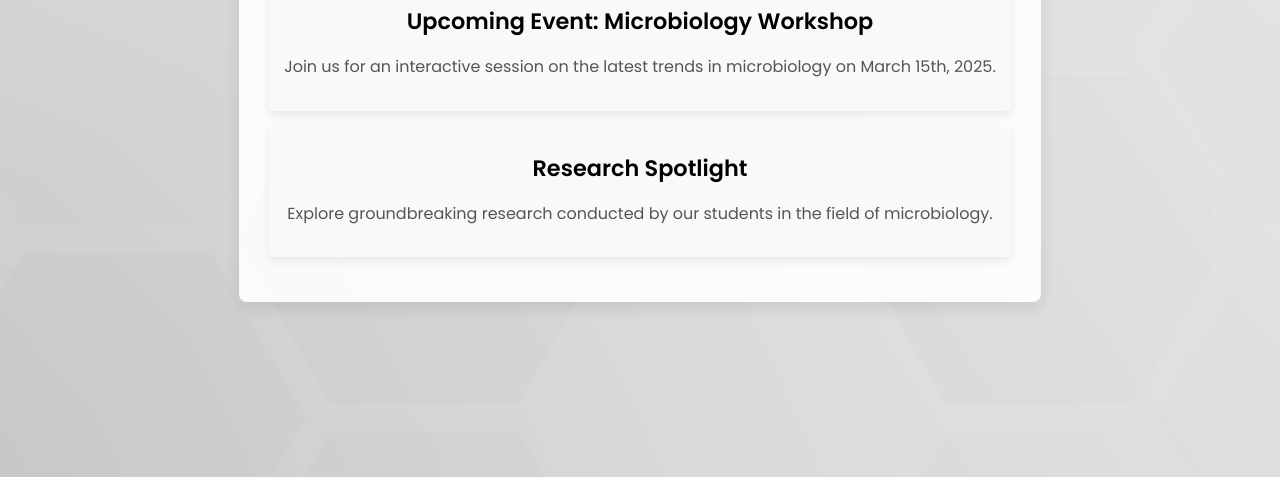
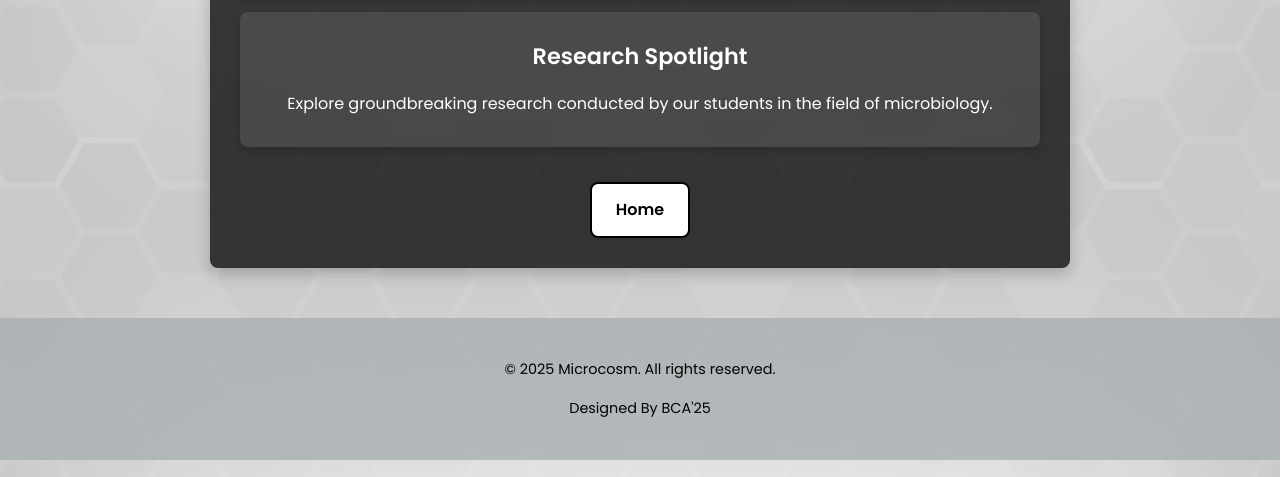
Before and after one commit to voashham/Major-Project, a plain HTML site: page news.html in a window 1280 px wide. Shown: the part 323-800 px from the top of the page. Drawn offline with Linux system fonts and the light colour scheme.

Commit message:
Update news.html

```diff
--- a/news.html
+++ b/news.html
@@ -10,49 +10,94 @@
             font-family: 'Poppins', sans-serif;
             margin: 0;
             padding: 0;
-            display: flex;
-            justify-content: center;
-            align-items: center;
-            min-height: 100vh;
+            line-height: 1.7;
+            color: white;
             background-image: url("background.jpg");
-            color: #333;
+            background-size: cover;
+            background-position: center;
+            background-attachment: fixed;
+            background-repeat: no-repeat;
+            -webkit-font-smoothing: antialiased;
+            -moz-osx-font-smoothing: grayscale;
+            overflow-x: hidden;
             text-align: center;
         }
 
         .news-container {
             max-width: 800px;
-            background: rgba(255, 255, 255, 0.9);
+            background: rgba(0, 0, 0, 0.75);
             padding: 30px;
             border-radius: 8px;
-            box-shadow: 0 6px 15px rgba(0, 0, 0, 0.09);
+            box-shadow: 0 6px 15px rgba(0, 0, 0, 0.2);
+            margin: 50px auto;
         }
 
         h2 {
             font-size: 2.2em;
             font-weight: 600;
-            color: black;
+            color: white;
             margin-bottom: 15px;
         }
 
         .news-item {
-            background: #f9f9f9;
+            background: rgba(255, 255, 255, 0.1);
             padding: 15px;
-            border-radius: 5px;
+            border-radius: 8px;
             margin-bottom: 15px;
-            box-shadow: 0 4px 10px rgba(0, 0, 0, 0.08);
+            box-shadow: 0 4px 10px rgba(0, 0, 0, 0.2);
         }
 
         .news-item h3 {
             font-size: 1.4em;
             font-weight: 600;
-            color: black;
+            color: white;
             margin: 10px 0;
         }
 
         .news-item p {
             font-size: 1em;
-            color: #555;
+            color: white;
             line-height: 1.6;
+        }
+
+        .home-button {
+            display: inline-block;
+            margin-top: 20px;
+            padding: 12px 24px;
+            font-size: 1em;
+            font-weight: 600;
+            color: black;
+            background-color: white;
+            border: 2px solid black;
+            border-radius: 8px;
+            cursor: pointer;
+            transition: background-color 0.3s ease, color 0.3s ease;
+            text-decoration: none;
+        }
+
+        .home-button:hover {
+            background-color: black;
+            color: white;
+        }
+
+        footer {
+            background-color: rgba(168, 175, 176, 0.785);
+            color: black;
+            text-align: center;
+            padding: 25px 0;
+            margin-top: 35px;
+            font-size: 0.9em;
+        }
+
+        footer a {
+            color: #0070c9;
+            text-decoration: none;
+            transition: color 0.3s ease;
+        }
+
+        footer a:hover {
+            text-decoration: underline;
+            color: #005cb3;
         }
     </style>
 </head>
@@ -67,6 +112,12 @@
             <h3>Research Spotlight</h3>
             <p>Explore groundbreaking research conducted by our students in the field of microbiology.</p>
         </div>
+        <a href="index.html" class="home-button">Home</a>
     </div>
+
+    <footer>
+        <p>&copy; 2025 Microcosm. All rights reserved.</p>
+        <p>Designed By BCA'25</p>
+    </footer>
 </body>
 </html>
```
